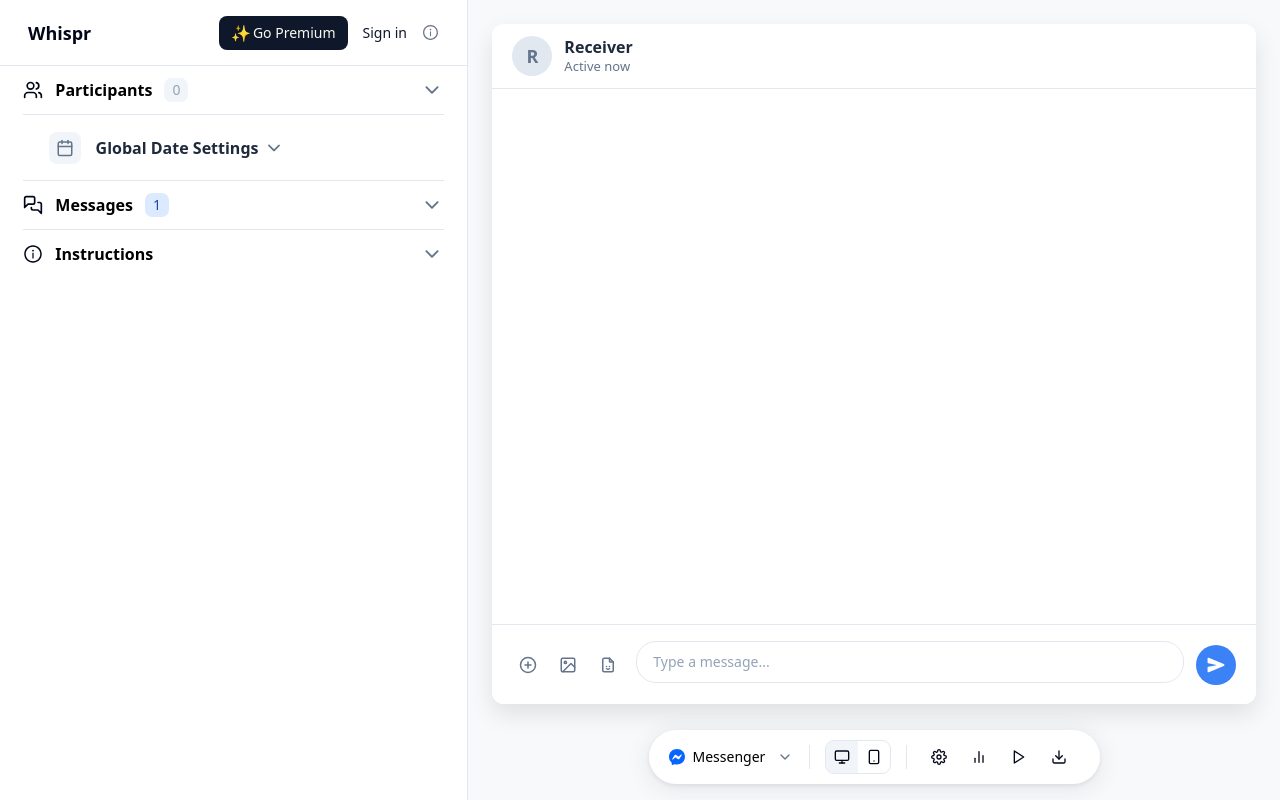
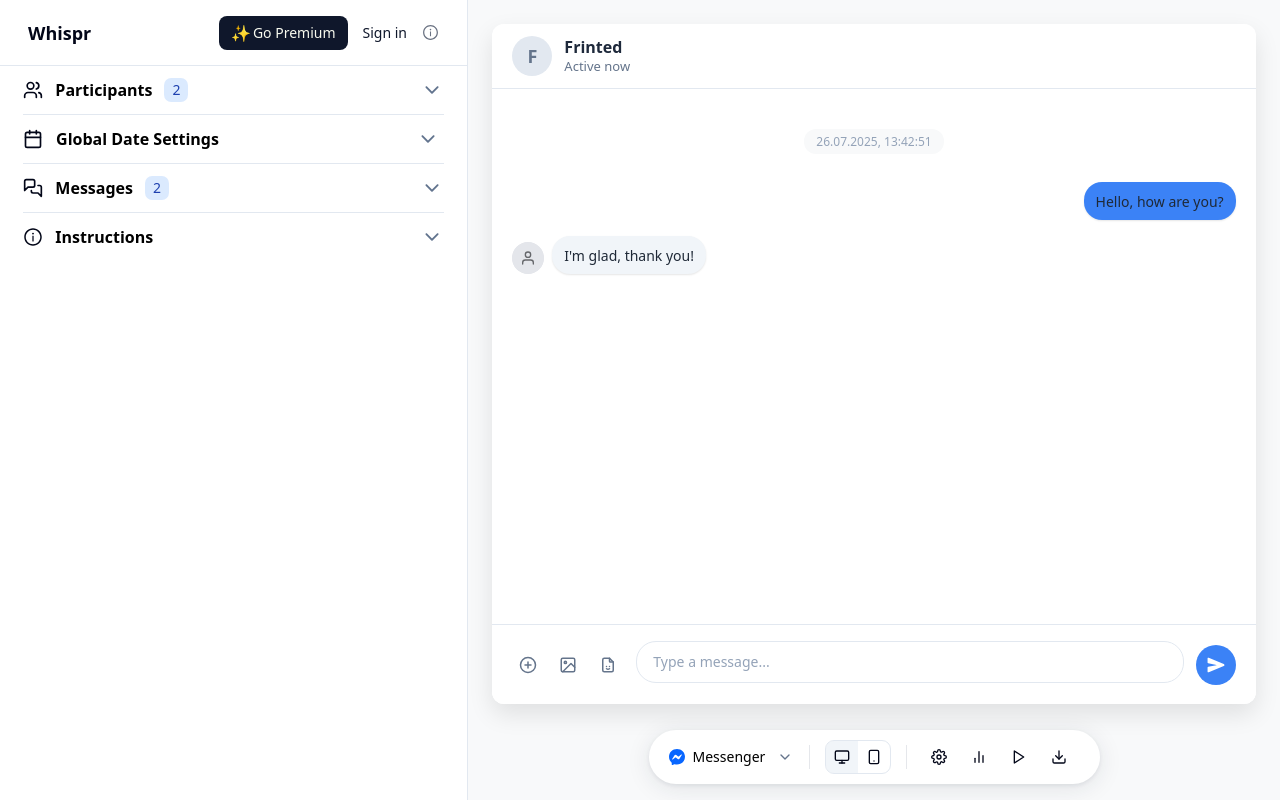
Before and after one commit to JakubStankiewicz1/Whispr, a React (Vite) app in the folder frontend/: page / in a window 1280 px wide. Built offline with nearby package versions, Linux system fonts and the light colour scheme.

Commit message:
Sidebar fixed

```diff
--- a/frontend/src/components/LeftSidebar/LeftSidebar.jsx
+++ b/frontend/src/components/LeftSidebar/LeftSidebar.jsx
@@ -496,6 +496,21 @@ const LeftSidebar = ({
                   <div className="leftSidebarContainerTopContainerRightContainerDividerTwoLine" />
                 </div>
 
+
+
+
+
+
+
+
+
+
+
+
+
+
+
+
                 {/* Global Date Settings Accordion */}
                 <div className="leftSidebarContainerTopContainerRightContainerFive">
                   <div className="leftSidebarContainerTopContainerRightContainerFiveContainer">
@@ -611,11 +626,16 @@ const LeftSidebar = ({
                                       day: 'numeric'
                                     });
                                   } else {
-                                    formattedDate = testDate.toLocaleDateString('en-GB', {
-                                      day: '2-digit',
-                                      month: 'short',
-                                      ...(globalDateSettings.showYear && { year: 'numeric' })
-                                    });
+                                    // Custom format - "Aug 7, 2025"
+                                    const month = testDate.toLocaleDateString('en-US', { month: 'short' });
+                                    const day = testDate.getDate();
+                                    const year = globalDateSettings.showYear ? testDate.getFullYear() : '';
+
+                                    if (globalDateSettings.showYear) {
+                                      formattedDate = `${month} ${day}, ${year}`;
+                                    } else {
+                                      formattedDate = `${month} ${day}`;
+                                    }
                                   }
                                 }
 
@@ -637,6 +657,17 @@ const LeftSidebar = ({
                     )}
                   </div>
                 </div>
+
+
+
+
+
+
+
+
+
+
+
 
                 <div className="leftSidebarContainerTopContainerRightContainerDividerThree">
                   <div className="leftSidebarContainerTopContainerRightContainerDividerThreeLine" />
@@ -681,6 +712,10 @@ const LeftSidebar = ({
                         </div>
                       </div>
                     </div>
+
+
+
+
                     {openSections.messages && (
                       <div className="leftSidebarContainerTopContainerRightContainerThreeContainerTwo">
                         {/* Usunięto pojedynczy Message, renderujemy tylko te z mapy */}
--- a/frontend/src/components/LeftSidebar/leftSidebar.css
+++ b/frontend/src/components/LeftSidebar/leftSidebar.css
@@ -1,14 +1,22 @@
 /* Kropka do instrukcji w sidebarze */
 .leftSidebarDot {
-    width: 4px;
-    height: 4px;
+  width: 18px;
+  height: 18px;
   border-radius: 50%;
-    background-color: #4A5565;
+  background: none;
   display: flex;
   align-items: center;
   justify-content: center;
   flex-shrink: 0;
-    margin-right: 0px;
+  color: #99A1AF;
+  margin-right: 0;
+  font-size: 18px;
+  border: 2.5px solid #99A1AF;
+  box-sizing: border-box;
+  transition: opacity 0.15s;
+}
+.leftSidebarDot:hover {
+  opacity: 0.7;
 }
 .leftSidebar {
     width: 468px !important;
@@ -817,6 +825,12 @@
   }
 }
 
+
+.leftSidebarContainerTopContainerRightContainerFive {
+  /* background-color: red; */
+  width: 100%;
+}
+
 /* Global Date Settings Styles */
 .leftSidebarContainerTopContainerRightContainerFiveContainerTwoContainerItem {
   margin-bottom: 16px;
@@ -908,27 +922,36 @@
   flex-direction: row;
   align-items: center;
   justify-content: space-between;
-  min-height: 65px;
+  /* min-height: 65px; */
+  height: 48px;
 }
 
 .leftSidebarContainerTopContainerRightContainerFiveContainerOneContainer {
   width: 100%;
   height: 100%;
-  width: 88%;
-  margin: 0 auto;
+  display: flex;
+  flex-direction: row;
+  justify-content: ;
+  align-items: center;
+  /* background-color: blue; */
+  /* width: 88%; */
+  /* margin: 0 auto; */
+  /* display: flex; */
+  /* flex-direction: row; */
+  /* align-items: center; */
+  /* justify-content: space-between; */
+  /* min-height: 65px; */
+}
+
+.leftSidebarContainerTopContainerRightContainerFiveContainerOneContainerLeft {
+  /* width: 100%; */
+  /* height: 100%; */
   display: flex;
   flex-direction: row;
   align-items: center;
-  justify-content: space-between;
-  min-height: 65px;
-}
 
-.leftSidebarContainerTopContainerRightContainerFiveContainerOneContainerLeft {
-  width: 100%;
-  height: 100%;
-  display: flex;
-  flex-direction: row;
-  align-items: center;
+  /* background-color: green; */
+  justify-content: flex-start;
 }
 
 .leftSidebarContainerTopContainerRightContainerFiveContainerOneContainerLeftContainer {
@@ -937,7 +960,7 @@
   display: flex;
   flex-direction: row;
   align-items: center;
-  gap: 15px;
+  /* gap: 15px; */
 }
 
 .leftSidebarContainerTopContainerRightContainerFiveContainerOneContainerLeftContainerOne {
@@ -949,22 +972,24 @@
 }
 
 .leftSidebarContainerTopContainerRightContainerFiveContainerOneContainerLeftContainerOneContainer {
-  width: 100%;
-  height: 100%;
+  width: 32px;
+  height: 32px;
   display: flex;
   flex-direction: row;
   align-items: center;
-  justify-content: center;
-  width: 32px;
-  height: 32px;
-  background-color: #F1F5F9;
+  justify-content: flex-start;
+  /* background-color: #F1F5F9; */
   border-radius: 8px;
+  /* background-color: blue; */
 }
 
 .leftSidebarContainerTopContainerRightContainerFiveContainerOneContainerLeftContainerOneContainerIcon {
-  width: 18px;
-  height: 18px;
-  color: #64748B;
+    color: #020618;
+    width: 20px;
+    height: 20px;
+    display: flex;
+    align-items: center;
+    justify-content: center;
 }
 
 .leftSidebarContainerTopContainerRightContainerFiveContainerOneContainerLeftContainerTwo {
@@ -973,6 +998,7 @@
   display: flex;
   flex-direction: row;
   align-items: center;
+  margin-left: -7.3px;
 }
 
 .leftSidebarContainerTopContainerRightContainerFiveContainerOneContainerLeftContainerTwoContainer {
@@ -981,14 +1007,18 @@
   display: flex;
   flex-direction: row;
   align-items: center;
+  margin-left: 8px;
 }
 
 .leftSidebarContainerTopContainerRightContainerFiveContainerOneContainerLeftContainerTwoContainerText {
-  color: #1E293B;
+  /* color: #1E293B; */
   white-space: nowrap;
     font-size: 16px;
     font-weight: 600;
-  line-height: 24px;
+    color: #000000;
+    line-height: 24px; /* Idealne wyrównanie z ikonami */
+    display: flex;
+    align-items: center;
 }
 
 .leftSidebarContainerTopContainerRightContainerFiveContainerOneContainerRight {
@@ -997,6 +1027,7 @@
   display: flex;
   flex-direction: row;
   align-items: center;
+  justify-content: flex-end
 }
 
 .leftSidebarContainerTopContainerRightContainerFiveContainerOneContainerRightContainer {
@@ -1011,9 +1042,13 @@
 }
 
 .leftSidebarContainerTopContainerRightContainerFiveContainerOneContainerRightContainerIcon {
-  width: 18px;
-  height: 18px;
-  color: #64748B;
+    transform: rotate(180deg);
+    color: #62748E;
+    width: 20px;
+    height: 20px;
+    display: flex;
+    align-items: center;
+    justify-content: center;
 }
 
 .leftSidebarContainerTopContainerRightContainerFiveContainerTwo {
--- a/frontend/src/components/Message/Message.jsx
+++ b/frontend/src/components/Message/Message.jsx
@@ -246,12 +246,16 @@ const Message = ({
           day: 'numeric'
         });
       } else {
-        // Custom format
-        formattedDate = date.toLocaleDateString('en-GB', {
-          day: '2-digit',
-          month: 'short',
-          ...(dateDisplaySettings.showYear && { year: 'numeric' })
-        });
+        // Custom format - "Aug 7, 2025"
+        const month = date.toLocaleDateString('en-US', { month: 'short' });
+        const day = date.getDate();
+        const year = dateDisplaySettings.showYear ? date.getFullYear() : '';
+
+        if (dateDisplaySettings.showYear) {
+          formattedDate = `${month} ${day}, ${year}`;
+        } else {
+          formattedDate = `${month} ${day}`;
+        }
       }
     }
 
@@ -405,7 +409,15 @@ const Message = ({
                                                     <span className="messageDateText">
                                                         {formatDateWithSettings(selectedDate, selectedTime)}
                                                     </span>
+                                                    {/* <button
+                                                        className="messageDateOptionsButton"
+                                                        onClick={handleDateOptionsClick}
+                                                        title="Date display options"
+                                                    >
+                                                        <FiSettings className="messageDateOptionsIcon" />
+                                                    </button> */}
                                                 </div>
+
                                                 <button
                                                         className="messageDateOptionsButton"
                                                         onClick={handleDateOptionsClick}
--- a/frontend/src/components/Messenger/Messenger.jsx
+++ b/frontend/src/components/Messenger/Messenger.jsx
@@ -145,12 +145,16 @@ const Messenger = ({
             day: 'numeric'
           });
         } else {
-          // Custom format
-          formattedDate = messageDate.toLocaleDateString('en-GB', {
-            day: '2-digit',
-            month: 'short',
-            ...(settings.showYear && { year: 'numeric' })
-          });
+          // Custom format - "Aug 7, 2025"
+          const month = messageDate.toLocaleDateString('en-US', { month: 'short' });
+          const day = messageDate.getDate();
+          const year = settings.showYear ? messageDate.getFullYear() : '';
+
+          if (settings.showYear) {
+            formattedDate = `${month} ${day}, ${year}`;
+          } else {
+            formattedDate = `${month} ${day}`;
+          }
         }
       }
 
--- a/frontend/src/pages/Home/Home.jsx
+++ b/frontend/src/pages/Home/Home.jsx
@@ -4,23 +4,39 @@ import LeftSidebar from '../../components/LeftSidebar/LeftSidebar.jsx';
 import RightSidebar from '../../components/RightSidebar/RightSidebar.jsx';
 
 const Home = () => {
-  const [senderName, setSenderName] = useState('');
-  const [receiverNames, setReceiverNames] = useState(['']);
+  const [senderName, setSenderName] = useState('You');
+  const [receiverNames, setReceiverNames] = useState(['Frinted']);
   const [receiverImages, setReceiverImages] = useState(['']);
-  const [messages, setMessages] = useState([{
+  const [messages, setMessages] = useState([
+    {
       id: Date.now() + Math.random(),
-    text: '',
+      text: "Hello, how are you?",
       type: 'sender',
-    sender: '',
+      sender: 'You',
       images: [],
       date: new Date(),
-    dateDisplaySettings: { // Domyślne ustawienia (będą zastąpione przez globalDateSettings)
+      dateDisplaySettings: {
         showDate: true,
         showTime: true,
         showYear: true,
         format: 'short'
       }
-  }]);
+    },
+    {
+      id: Date.now() + Math.random() + 1,
+      text: "I'm glad, thank you!",
+      type: 'receiver',
+      sender: 'Friend',
+      images: [],
+      date: new Date(),
+      dateDisplaySettings: {
+        showDate: true,
+        showTime: true,
+        showYear: true,
+        format: 'short'
+      }
+    }
+  ]);
   const [selectedDevice, setSelectedDevice] = useState('desktop');
 
   // New state for group chat functionality
@@ -32,8 +48,8 @@ const Home = () => {
   const [darkMode, setDarkMode] = useState(false);
   const [showHeader, setShowHeader] = useState(true);
   const [showFooter, setShowFooter] = useState(true);
-  const [forceDateDisplay, setForceDateDisplay] = useState(false); // Nowa opcja wymuszenia daty
-  const [globalDateSettings, setGlobalDateSettings] = useState({ // Globalne ustawienia formatowania dat
+  const [forceDateDisplay, setForceDateDisplay] = useState(false);
+  const [globalDateSettings, setGlobalDateSettings] = useState({
     showDate: true,
     showTime: true,
     showYear: true,
```
Also changed, not shown: frontend/src/components/Message/message.css (+14 -7 lines). Lines whose indentation alone changed are shown as unchanged.
